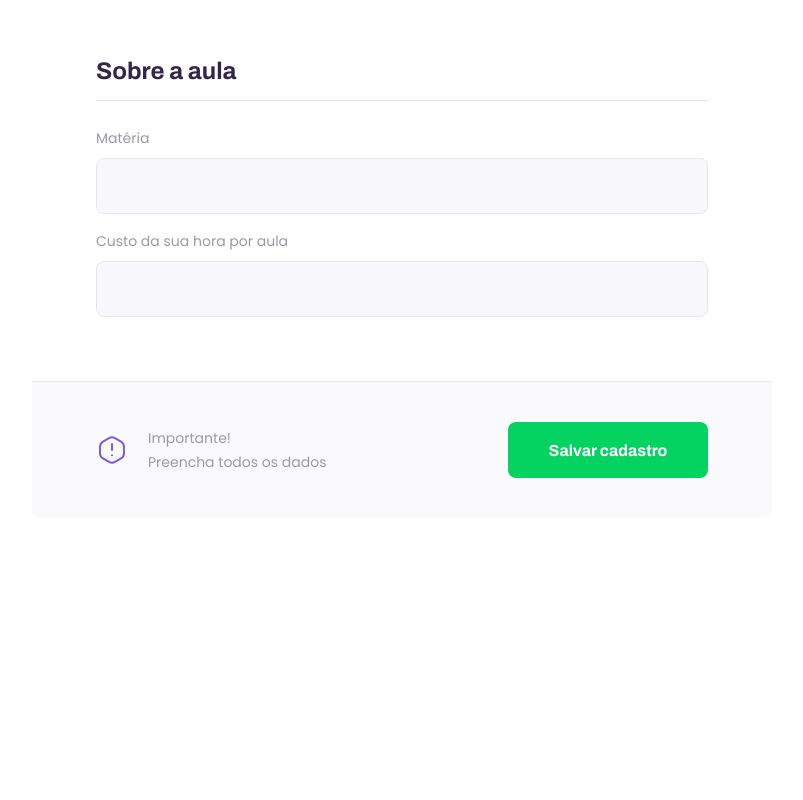
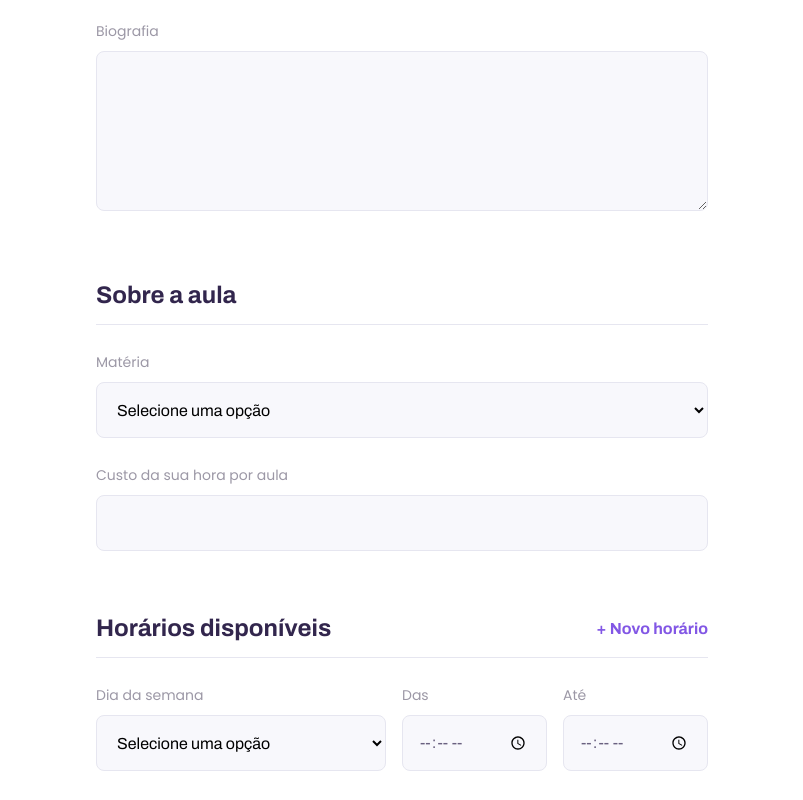
Before and after one commit to marusello/proffy-web, a React (Create React App) app: page /give-classes in a window 1280 px wide. Shown: the part 740-1540 px from the top of the page, without its empty margins (238-1041 px from the left). Before the commit the page ends 1258 px from the top, so only its background shows below. Built offline with nearby package versions, Linux system fonts and the light colour scheme.

Commit message:
cadastro de horário finalizado

```diff
--- /dev/null
+++ b/src/components/Select/index.tsx
@@ -0,0 +1,29 @@
+import React, { SelectHTMLAttributes } from 'react';
+
+import './styles.css';
+
+interface SelectProps extends SelectHTMLAttributes<HTMLSelectElement>{
+  name: string;
+  label: string;
+  options: Array<{
+    value: string;
+    label: string;
+  }>;
+}
+
+const Select: React.FC<SelectProps> = ({ label, name, options, ...rest }) => {
+  return (
+    <div className="select-block">
+      <label htmlFor={name}>{label}</label>
+      <select defaultValue="" id={name} {...rest}>
+        <option value="" disabled hidden>Selecione uma opção</option>
+
+        {options.map(option => {
+          return <option key={option.value} value={option.value}>{option.label}</option>
+        })}
+      </select>
+    </div>
+  );
+}
+
+export default Select;
--- /dev/null
+++ b/src/components/Select/styles.css
@@ -0,0 +1,34 @@
+.select-block {
+  position: relative;
+}
+
+.select-block + .select-block {
+  margin-top: 1.4rem;
+}
+
+.select-block label {
+  font-size: 1.4rem;
+}
+
+.select-block  select{
+  width: 100%;
+  height: 5.6rem;
+  margin-top: 0.8rem;
+  border-radius: 0.8rem;
+  background: var(--color-input-background);
+  border: 1px solid var(--color-line-in-white);
+  outline: 0;
+  padding: 0 1.6rem;
+  font: 1.6rem Archivo;
+}
+
+.select-block:focus-within::after {
+  width: calc(100% - 3.2rem);
+  height: 2px;
+  content: '';
+  background: var(--color-primary-light);
+  position: absolute;
+  left: 1.6rem;
+  right: 1.6rem;
+  bottom: 0;
+}
--- /dev/null
+++ b/src/components/Textarea/index.tsx
@@ -0,0 +1,19 @@
+import React, { TextareaHTMLAttributes } from 'react';
+
+import './styles.css';
+
+interface ITextareaProps extends TextareaHTMLAttributes<HTMLTextAreaElement>{
+  name: string;
+  label: string;
+}
+
+const Textarea: React.FC<ITextareaProps> = ({ label, name, ...rest }) => {
+  return (
+    <div className="textarea-block">
+      <label htmlFor={name}>{label}</label>
+      <textarea id={name} {...rest} />
+    </div>
+  );
+}
+
+export default Textarea;
--- /dev/null
+++ b/src/components/Textarea/styles.css
@@ -0,0 +1,36 @@
+.textarea-block {
+  position: relative;
+}
+
+.textarea-block + .textarea-block {
+  margin-top: 1.4rem;
+}
+
+.textarea-block label {
+  font-size: 1.4rem;
+}
+
+.textarea-block textarea{
+  width: 100%;
+  height: 16rem;
+  min-height: 8rem;
+  margin-top: 0.8rem;
+  border-radius: 0.8rem;
+  background: var(--color-input-background);
+  border: 1px solid var(--color-line-in-white);
+  outline: 0;
+  resize: vertical;
+  padding: 1.2rem 1.6rem;
+  font: 1.6rem Archivo;
+}
+
+.textarea-block:focus-within::after {
+  width: calc(100% - 3.2rem);
+  height: 2px;
+  content: '';
+  background: var(--color-primary-light);
+  position: absolute;
+  left: 1.6rem;
+  right: 1.6rem;
+  bottom: 7px;
+}
--- a/src/pages/TeacherForm/index.tsx
+++ b/src/pages/TeacherForm/index.tsx
@@ -1,13 +1,27 @@
-import React from 'react';
+import React, { useState } from 'react';
 
 import PageHeader from '../../components/PageHeader';
 import Input from '../../components/Input';
+import Textarea from '../../components/Textarea';
+import Select from '../../components/Select';
 
 import warningIcon from '../../assets/images/icons/warning.svg';
 
 import './styles.css';
 
 export default function TeacherForm() {
+
+  const [scheduleItems, setScheduleItems] = useState([
+    { week_day: 0, from: '', to: '' }
+  ]);
+
+  function addNewScheduleItem() {
+    setScheduleItems([
+      ...scheduleItems,
+      { week_day: 0, from: '', to: '' }
+    ]);
+  }
+
   return (
     <div id="page-teacher-form" className="container">
     <PageHeader
@@ -22,13 +36,60 @@
         <Input name="name" label="Nome completo" />
         <Input name="avatar" label="Avatar" />
         <Input name="whatsapp" label="Whatsapp" />
+        <Textarea name="bio" label="Biografia" />
       </fieldset>
 
       <fieldset>
         <legend>Sobre a aula</legend>
 
-        <Input name="subject" label="Matéria" />
+        <Select
+          name="subject"
+          label="Matéria"
+          options={[
+            { value: 'Artes', label: 'Artes'},
+            { value: 'Biologia', label: 'Biologia'},
+            { value: 'Ciência', label: 'Ciência'},
+            { value: 'Educação física', label: 'Educação física'},
+            { value: 'Geografia', label: 'Geografia'},
+            { value: 'História', label: 'História'},
+            { value: 'Matemática', label: 'Matemática'},
+            { value: 'Português', label: 'Português'},
+            { value: 'Química', label: 'Química'},
+          ]}
+        />
         <Input name="cost" label="Custo da sua hora por aula" />
+      </fieldset>
+
+      <fieldset>
+        <legend>
+          Horários disponíveis
+          <button type="button" onClick={addNewScheduleItem}>
+            + Novo horário
+          </button>
+        </legend>
+
+          {scheduleItems.map(scheduleItem => {
+            return (
+              <div key={scheduleItem.week_day} className="schedule-item">
+                <Select
+                  name="week_day"
+                  label="Dia da semana"
+                  options={[
+                     { value: '0', label: 'Domingo'},
+                     { value: '1', label: 'Segunda-feira'},
+                     { value: '2', label: 'Terça-feira'},
+                     { value: '3', label: 'Quarta-feira'},
+                     { value: '4', label: 'Quinta-feira'},
+                     { value: '5', label: 'Sexta-feira'},
+                     { value: '6', label: 'Sábado'},
+                  ]}
+                />
+                 <Input name="from" label="Das" type="time" />
+                 <Input name="to" label="Até" type="time" />
+               </div>
+             );
+           })}
+
       </fieldset>
 
       <footer>
--- a/src/pages/TeacherForm/styles.css
+++ b/src/pages/TeacherForm/styles.css
@@ -36,6 +36,24 @@
   width: 100%;
   padding-bottom: 1.6rem;
   border-bottom: 1px solid var(--color-line-in-white);
+}
+
+#page-teacher-form main fieldset legend button {
+  background: none;
+  border: 0;
+  color: var(--color-primary);
+  font: 700 1.6rem Archivo;
+  cursor: pointer;
+  transition: color 0.2s;
+}
+
+#page-teacher-form main fieldset legend button:hover {
+  color: var(--color-primary-dark);
+}
+
+#page-teacher-form main fieldset .input-block + .textarea-block,
+#page-teacher-form main fieldset .select-block + .input-block {
+  margin-top: 2.4rem;
 }
 
 #page-teacher-form main label {
@@ -102,6 +120,16 @@
     justify-content: space-between;
   }
 
+  #page-teacher-form main .schedule-item {
+    display: grid;
+    grid-template-columns: 2fr 1fr 1fr;
+    column-gap: 1.6rem;
+  }
+
+  #page-teacher-form main .schedule-item .input-block {
+    margin-top: 0 !important;
+  }
+
   #page-teacher-form main footer p {
     justify-content: space-between;
   }
--- a/src/pages/TeacherList/index.tsx
+++ b/src/pages/TeacherList/index.tsx
@@ -3,6 +3,7 @@
 import PageHeader from '../../components/PageHeader'
 import TeacherItem from '../../components/TeacherItem';
 import Input from '../../components/Input';
+import Select from '../../components/Select';
 
 import './styles.css';
 
@@ -11,8 +12,35 @@
     <div id="page-teacher-list" className="container">
       <PageHeader title="Estes são os proffys disponíveis.">
         <form id="search-teachers">
-          <Input name="subject" label="Matéria" />
-          <Input name="week_day" label="Dia da semana" />
+         <Select
+            name="subject"
+            label="Matéria"
+            options={[
+              { value: 'Artes', label: 'Artes'},
+              { value: 'Biologia', label: 'Biologia'},
+              { value: 'Ciência', label: 'Ciência'},
+              { value: 'Educação física', label: 'Educação física'},
+              { value: 'Geografia', label: 'Geografia'},
+              { value: 'História', label: 'História'},
+              { value: 'Matemática', label: 'Matemática'},
+              { value: 'Português', label: 'Português'},
+              { value: 'Química', label: 'Química'},
+            ]}
+          />
+
+          <Select
+             name="week_day"
+             label="Dia da semana"
+             options={[
+               { value: '0', label: 'Domingo'},
+               { value: '1', label: 'Segunda-feira'},
+               { value: '2', label: 'Terça-feira'},
+               { value: '3', label: 'Quarta-feira'},
+               { value: '4', label: 'Quinta-feira'},
+               { value: '5', label: 'Sexta-feira'},
+               { value: '6', label: 'Sábado'},
+            ]}
+          />
           <Input type="time" name="time" label="Hora" />
         </form>
       </PageHeader>
--- a/src/pages/TeacherList/styles.css
+++ b/src/pages/TeacherList/styles.css
@@ -29,7 +29,8 @@
     bottom: -28px;
   }
 
-  #search-teachers .input-block + .input-block {
+  #search-teachers .input-block + .input-block,
+  #search-teachers .select-block + .select-block {
     margin-top: 0;
   }
 
```
